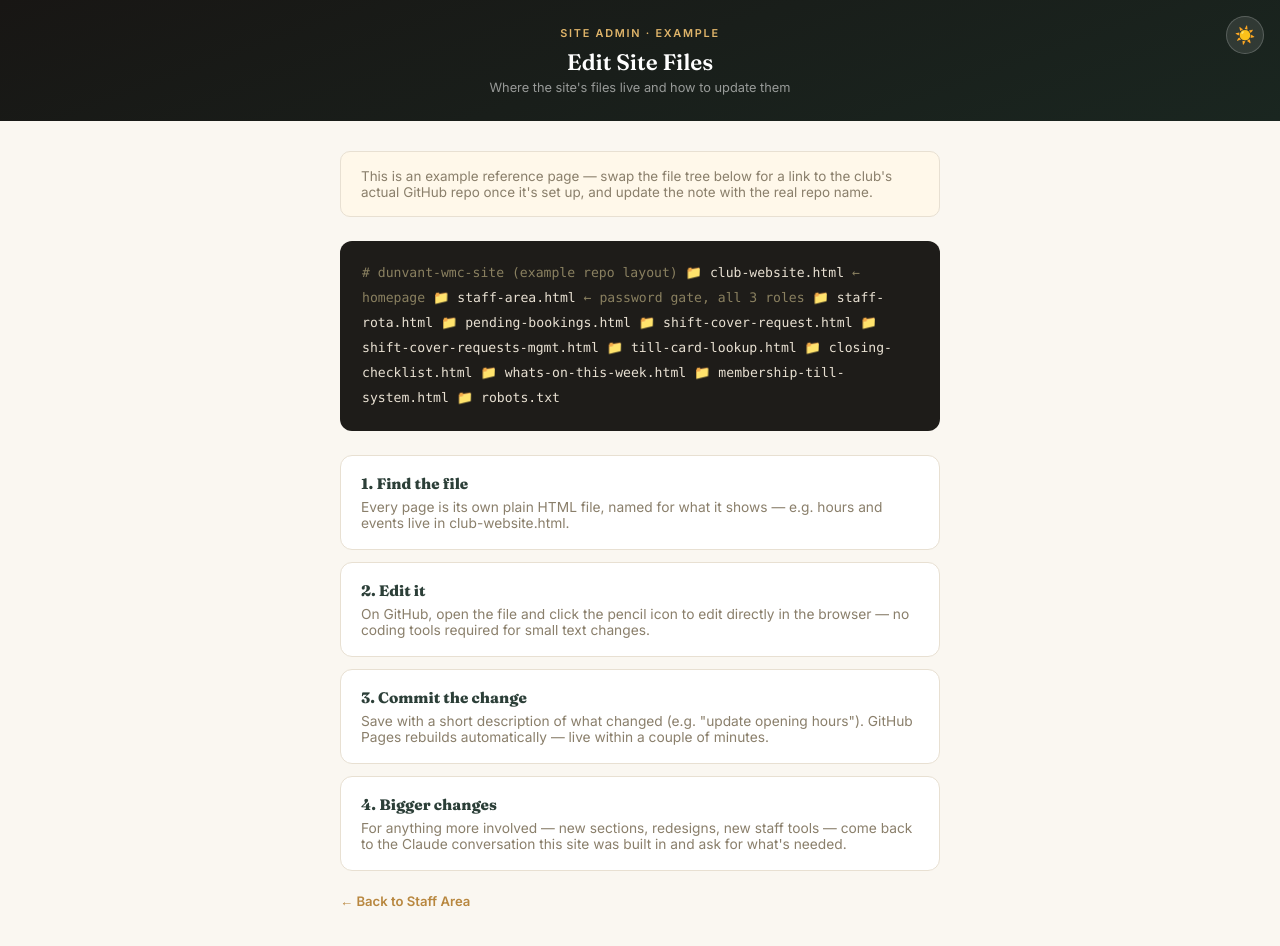
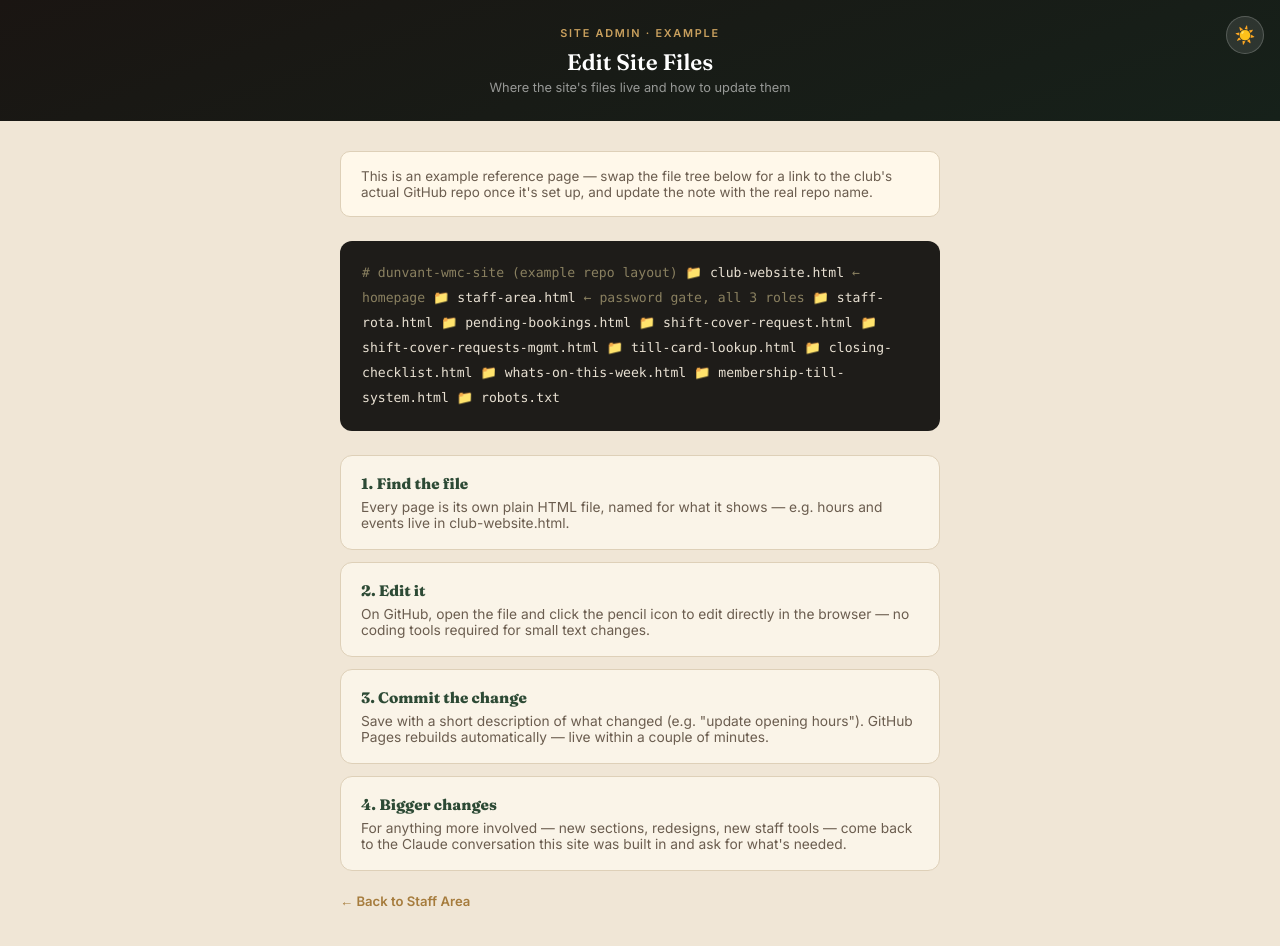
Before and after one commit to scotthavard72-netizen/Dunvant-Workmen-s-Club, a plain HTML site: page edit-site-files.html in a window 1280 px wide. Drawn offline with Linux system fonts and the light colour scheme.

Commit message:
Recolor edit-site-files.html to heritage palette

```diff
--- a/edit-site-files.html
+++ b/edit-site-files.html
@@ -9,11 +9,11 @@
 <link rel="preconnect" href="https://fonts.gstatic.com" crossorigin>
 <link href="https://fonts.googleapis.com/css2?family=Fraunces:opsz,wght@9..144,400;9..144,600;9..144,800&family=Inter:wght@400;500;600;700&display=swap" rel="stylesheet">
 <style>
-  :root{--ink:#181614;--paper:#faf7f1;--card:#ffffff;--line:#e8e0d2;--muted:#8a7f6b;--brass:#b8873f;--brass-light:#e0b56a;--forest:#2c3f38;--pop:#ff7a45;
+  :root{--ink:#1a1512;--paper:#f0e6d6;--card:#faf4e8;--line:#ded0b8;--muted:#6b5d4f;--brass:#a67c3d;--brass-light:#c9a05e;--forest:#2d4a35;--pop:#ff7a45;
   }
   [data-theme="dark"]{
-    --ink:#f0ece2; --paper:#161412; --card:#211e1a; --line:#3a352c; --muted:#a89c85;
-    --brass:#d4a45c; --brass-light:#e8c584; --forest:#4a6b5f;
+    --ink:#ece2d0; --paper:#161210; --card:#211b16; --line:#3a3128; --muted:#a8977f;
+    --brass:#c9a05e; --brass-light:#e0bd82; --forest:#4a7a5c;
   --pop:#ff9166;
   }
   body{transition:background 0.25s ease, color 0.25s ease;}
@@ -21,7 +21,7 @@
 
   *{box-sizing:border-box; margin:0; padding:0;}
   body{background:var(--paper); color:var(--ink); font-family:'Inter', sans-serif; min-height:100vh; -webkit-font-smoothing:antialiased;}
-  header{background:linear-gradient(160deg, #181614 0%, #1a2620 100%); padding:26px 24px; text-align:center;}
+  header{background:linear-gradient(160deg, #1a1512 0%, #16211a 100%); padding:26px 24px; text-align:center;}
   .eyebrow{display:block; font-size:0.68rem; font-weight:600; letter-spacing:0.16em; text-transform:uppercase; color:var(--brass-light); margin-bottom:8px;}
   header h1{font-family:'Fraunces', serif; font-weight:600; font-size:1.4rem; color:#fff;}
   header p{font-size:0.8rem; color:rgba(255,255,255,0.55); margin-top:4px;}
```
